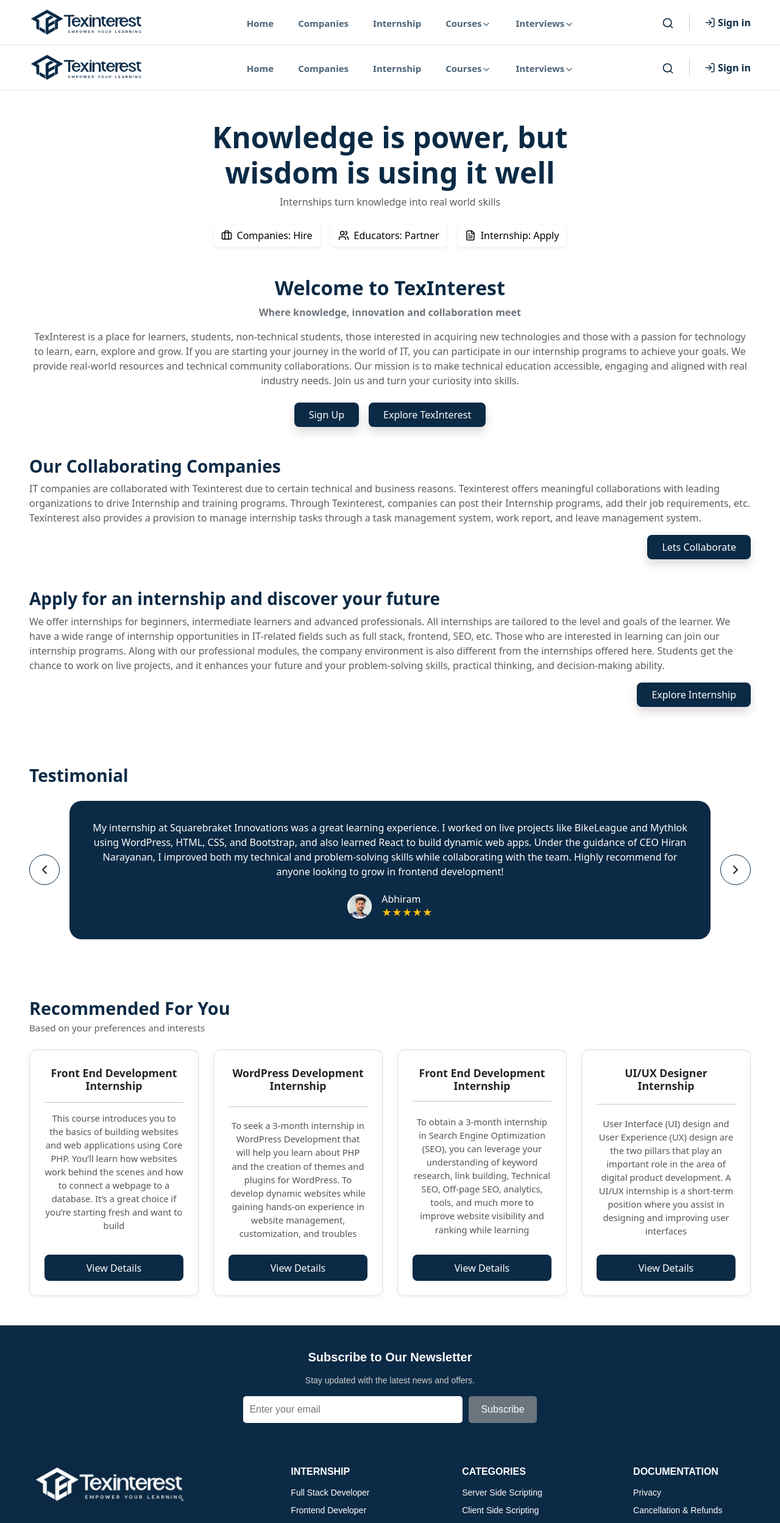
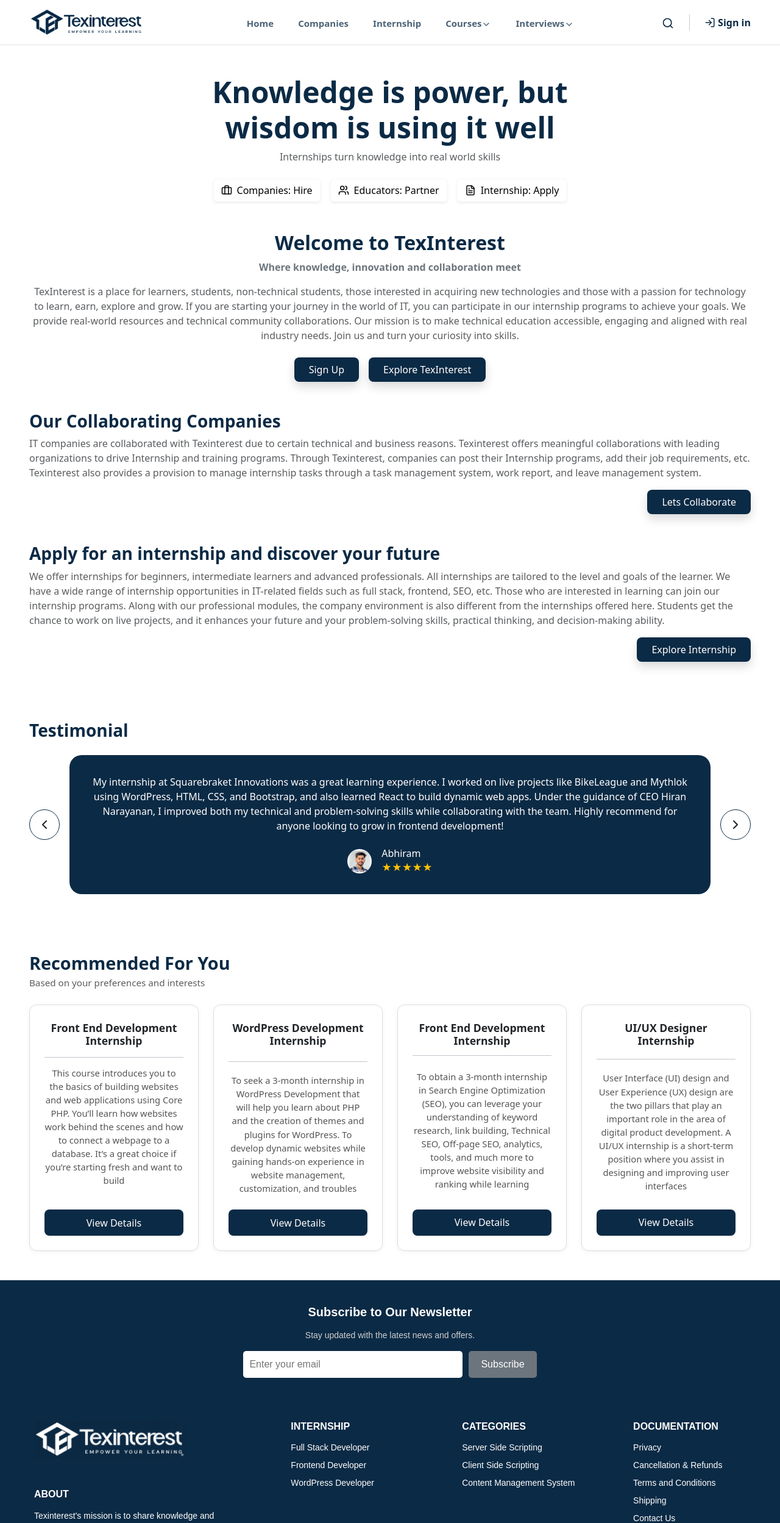
Before and after one commit to farucq/Texinterest, a React (Create React App) app: page / in a window 1280 px wide. Shown: the top 2497 px of the page at 61% size. Built offline with nearby package versions, Linux system fonts and the light colour scheme.

Commit message:
Remove Nabar and Footer components from home page

```diff
--- a/src/pages/home.js
+++ b/src/pages/home.js
@@ -11,7 +11,7 @@ function Home() {
   return (
 
     <div>
-      <Nabar />
+
 
       <section className="container-fluid px-5 text-center py-5">
         {/* Hero Heading */}
@@ -229,8 +229,8 @@ function Home() {
   </div>
 </section>
 
-      {/* Footer */}
-      <Footer />
+
+
     </div>
   );
 }
```
